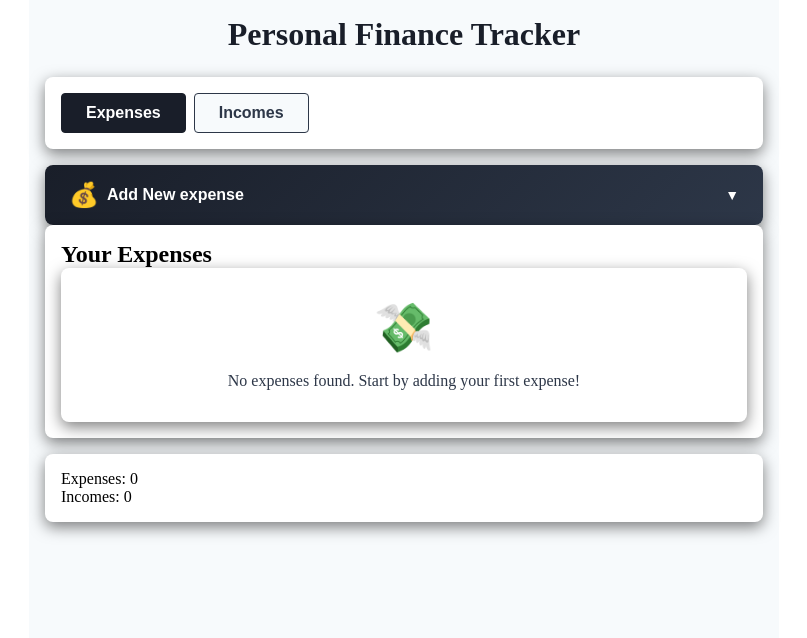
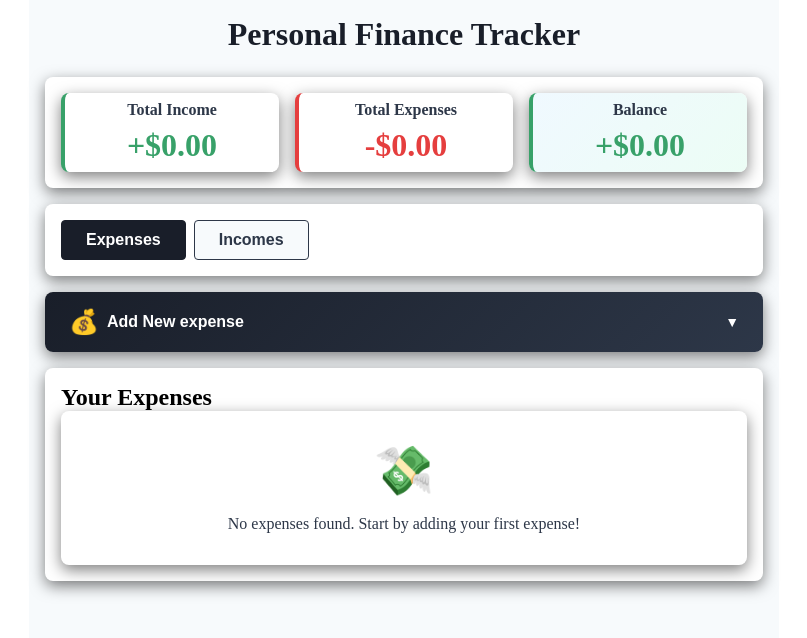
Before and after one commit to jerzyszajner/expense-tracker-react, a React (Vite) app: page / in a window 1280 px wide. Shown: the top 638 px of the page, without its empty margins (236-1043 px from the left). Built offline with nearby package versions, Linux system fonts and the light colour scheme.

Commit message:
Add Balance Summary

```diff
--- a/src/App.jsx
+++ b/src/App.jsx
@@ -4,12 +4,14 @@ import useLocalStorage from "./hooks/useLocalStorage";
 import useModal from "./hooks/useModal";
 import TransactionForm from "./components/TransactionForm/TransactionForm";
 import TransactionList from "./components/TransactionList/TransactionList";
+import BalanceSummary from "./components/BalanceSummary/BalanceSummary";
 import ConfirmationModal from "./components/ConfirmationModal/ConfirmationModal";
 import Accordion from "./components/Accordion/Accordion";
 import Button from "./components/Button/Button";
 import Card from "./components/Card/Card";
 
 function App() {
+  // Core state management
   const [expenses, setExpenses] = useLocalStorage("expenses", []);
   const [incomes, setIncomes] = useLocalStorage("incomes", []);
   const [editingTransaction, setEditingTransaction] = useState(null);
@@ -98,6 +100,11 @@ function App() {
     <div className={styles.app}>
       <h1 className={styles.appTitle}>Personal Finance Tracker</h1>
 
+      {/* Balance overview */}
+      <Card>
+        <BalanceSummary expenses={expenses} incomes={incomes} />
+      </Card>
+
       {/* Tab switcher */}
       <Card className={styles.tabContainer}>
         <div className={styles.tabSection}>
@@ -152,11 +159,6 @@ function App() {
         />
       </Card>
 
-      <Card>
-        <p>Expenses: {expenses.length}</p>
-        <p>Incomes: {incomes.length}</p>
-      </Card>
-
       {/* Delete confirmation modal */}
       <ConfirmationModal
         isOpen={deleteModal.isOpen}
--- a/src/components/Accordion/Accordion.module.css
+++ b/src/components/Accordion/Accordion.module.css
@@ -1,5 +1,5 @@
 .accordion {
-    margin-bottom: var(--space-);
+    margin-bottom: var(--space-medium);
     border-radius: var(--border-radius-medium);
     box-shadow: var(--box-shadow-base);
     overflow: hidden;
--- /dev/null
+++ b/src/components/BalanceSummary/BalanceSummary.jsx
@@ -0,0 +1,42 @@
+import styles from "./BalanceSummary.module.css";
+
+const BalanceSummary = ({ expenses, incomes }) => {
+  const totalIncome = incomes.reduce(
+    (total, income) => total + income.amount,
+    0
+  );
+  const totalExpenses = expenses.reduce(
+    (total, expense) => total + expense.amount,
+    0
+  );
+  const balance = totalIncome - totalExpenses;
+
+  return (
+    <div className={styles.balanceSummary}>
+      <div className={styles.summaryGrid}>
+        <div className={styles.incomeCard}>
+          <h3 className={styles.cardTitle}>Total Income</h3>
+          <p className={styles.incomeAmount}>+${totalIncome.toFixed(2)}</p>
+        </div>
+
+        <div className={styles.expenseCard}>
+          <h3 className={styles.cardTitle}>Total Expenses</h3>
+          <p className={styles.expenseAmount}>-${totalExpenses.toFixed(2)}</p>
+        </div>
+
+        <div
+          className={`${styles.balanceCard} ${
+            balance < 0 ? styles.negative : styles.positive
+          }`}
+        >
+          <h3 className={styles.cardTitle}>Balance</h3>
+          <p className={styles.balanceAmount}>
+            {balance >= 0 ? "+" : ""}${balance.toFixed(2)}
+          </p>
+        </div>
+      </div>
+    </div>
+  );
+};
+
+export default BalanceSummary;
--- /dev/null
+++ b/src/components/BalanceSummary/BalanceSummary.module.css
@@ -0,0 +1,67 @@
+.summaryGrid {
+    display: grid;
+    grid-template-columns: repeat(auto-fit, minmax(200px, 1fr));
+    gap: var(--space-medium);
+}
+
+.incomeCard,
+.expenseCard,
+.balanceCard {
+    background: var(--card-color);
+    padding: var(--space-small);
+    border-radius: var(--border-radius-medium);
+    box-shadow: var(--box-shadow-base);
+    text-align: center;
+}
+
+.incomeCard {
+    border-left: 4px solid var(--text-success);
+}
+
+.expenseCard {
+    border-left: 4px solid var(--text-error);
+}
+
+.balanceCard.positive {
+    border-left: 4px solid var(--text-success);
+    background: linear-gradient(135deg, #f0f9ff, #ecfdf5);
+}
+
+.balanceCard.negative {
+    border-left: 4px solid var(--text-error);
+    background: linear-gradient(135deg, #fef2f2, #fee2e2);
+}
+
+.cardTitle {
+    font-size: var(--base-font-size);
+    color: var(--secondary-color);
+    margin-bottom: var(--space-small);
+}
+
+.incomeAmount {
+    font-size: var(--large-font-size);
+    font-weight: bold;
+    color: var(--text-success);
+    margin: 0;
+}
+
+.expenseAmount {
+    font-size: var(--large-font-size);
+    font-weight: bold;
+    color: var(--text-error);
+    margin: 0;
+}
+
+.balanceAmount {
+    font-size: var(--large-font-size);
+    font-weight: bold;
+    margin: 0;
+}
+
+.positive .balanceAmount {
+    color: var(--text-success);
+}
+
+.negative .balanceAmount {
+    color: var(--text-error);
+}
```
